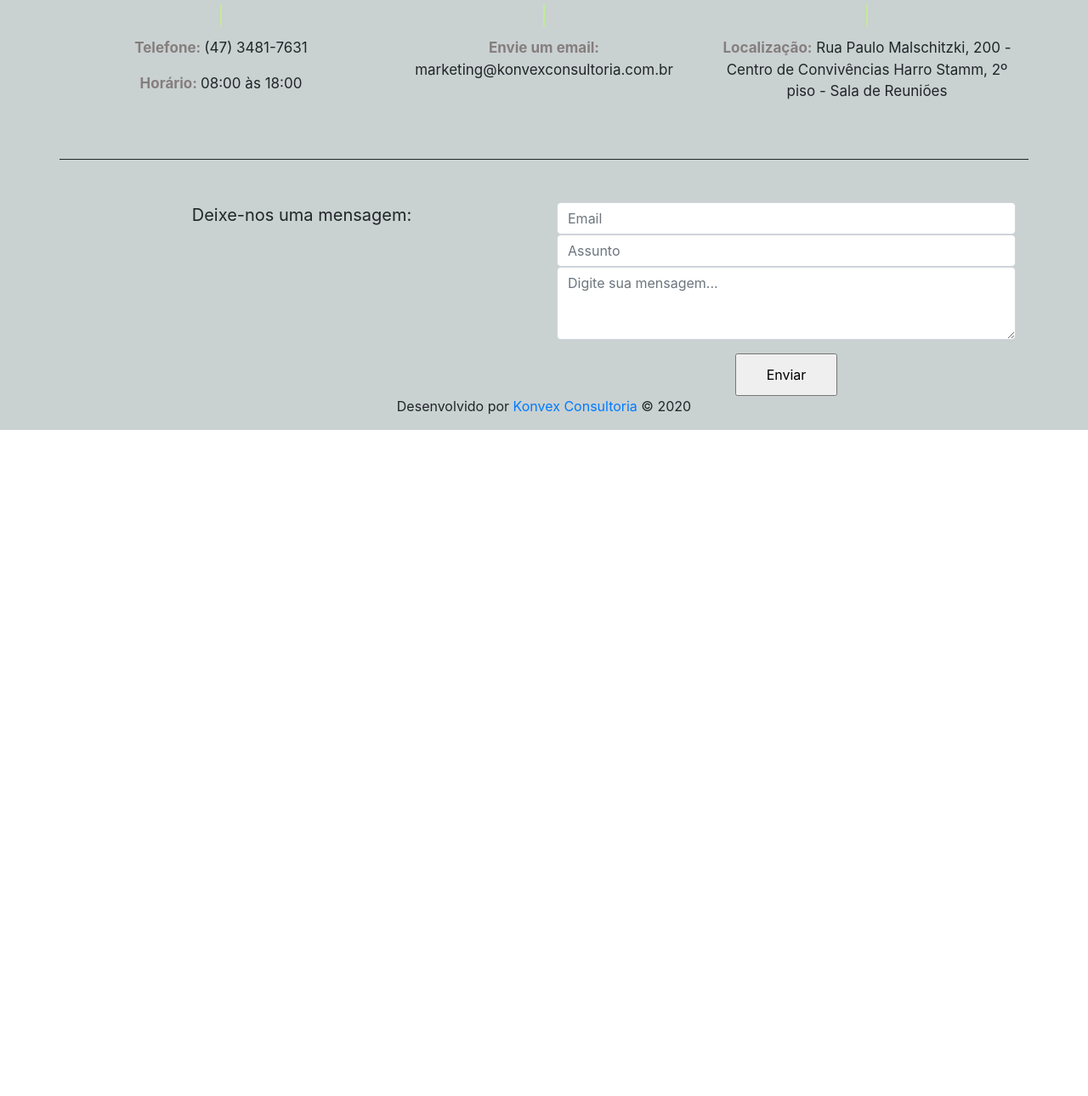
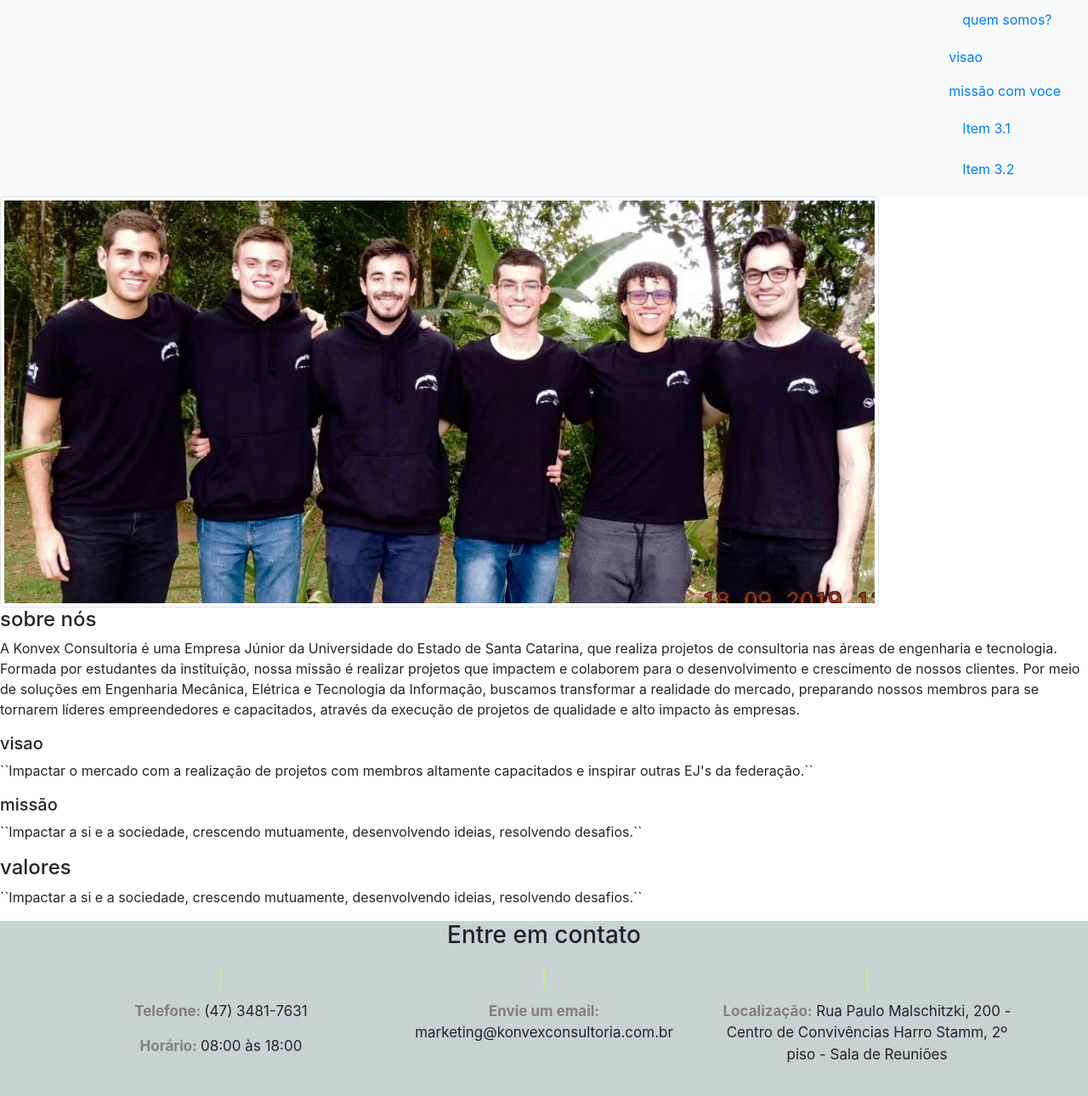
Before and after one commit to konvexej/site-konvex, a website: page index.html in a window 1280 px wide. Shown: the part 514-1804 px from the top of the page at 85% size. Before the commit the page ends 1020 px from the top, so only its background shows below. Drawn offline with nearby package versions, Linux system fonts and the light colour scheme.

Commit message:
SCROLLSPY

```diff
--- a/index.html
+++ b/index.html
@@ -77,7 +77,45 @@
       <span class="sr-only">Next</span>
     </a>
   </div>
+<!--scrollspy-->
+<nav id="navbar-exemplo3" class="navbar navbar-light bg-light">
+  <a class="navbar-brand" href="#"></a>
+  <nav class="nav nav-pills flex-column">
+    <a class="nav-link" href="#item-1">sobre</a>
+    <nav class="nav nav-pills flex-column">
+      <a class="nav-link ml-3 my-1" href="#item-1-1">quem somos?</a>
+    </nav>
+    <a class="nav-link" href="#item-2">visao</a>
+    <a class="nav-link" href="#item-3">missão com voce</a>
+    <nav class="nav nav-pills flex-column">
+      <a class="nav-link ml-3 my-1" href="#item-3-1">Item 3.1</a>
+      <a class="nav-link ml-3 my-1" href="#item-3-2">Item 3.2</a>
+    </nav>
+  </nav>
+</nav>
 
+<img src="imgs/sp.jpg.png" alt="..." class="img-thumbnail">
+
+
+<div data-spy="scroll" data-target="#navbar-exemplo3" data-offset="0">
+  <h4 id="item-1">sobre nós</h4>
+  <p> A Konvex Consultoria é uma Empresa Júnior da Universidade do Estado de
+     Santa Catarina, que realiza projetos de consultoria nas áreas de engenharia
+      e tecnologia. Formada por estudantes da instituição,
+      nossa missão é realizar projetos que impactem e colaborem para o
+      desenvolvimento e crescimento de nossos clientes. Por meio de soluções em
+      Engenharia Mecânica, Elétrica e Tecnologia da Informação,
+      buscamos transformar a realidade do mercado, preparando nossos membros
+      para se tornarem líderes empreendedores e capacitados, através da  execução
+      de projetos de qualidade e alto impacto às empresas.</p>
+  <h5 id="item-1-1">visao</h5>
+  <p>``Impactar o mercado com a realização de projetos com membros altamente capacitados e inspirar outras EJ's da federação.``</p>
+  <h5 id="item-1-2">missão</h5>
+  <p>``Impactar a si e a sociedade, crescendo mutuamente, desenvolvendo ideias, resolvendo desafios.``</p>
+  <h4 id="item-2">valores</h4>
+  <p>``Impactar a si e a sociedade, crescendo mutuamente, desenvolvendo ideias, resolvendo desafios.``</p>
+
+</div>
 
   <!--Rodapé-->
   <footer>
```
Also changed, not shown: imgs/sp.jpg.png (added).
